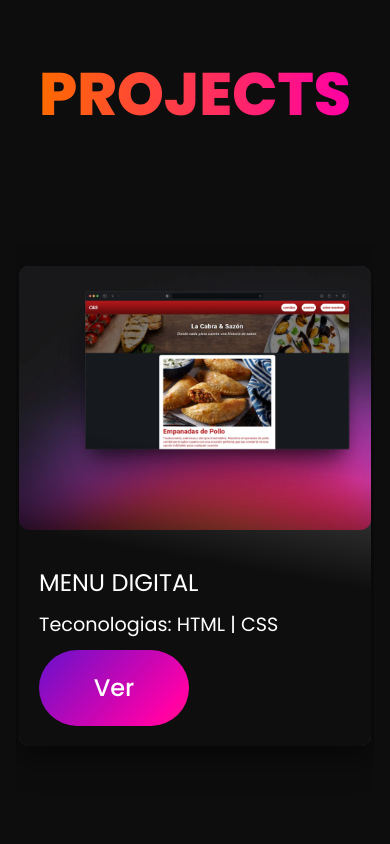
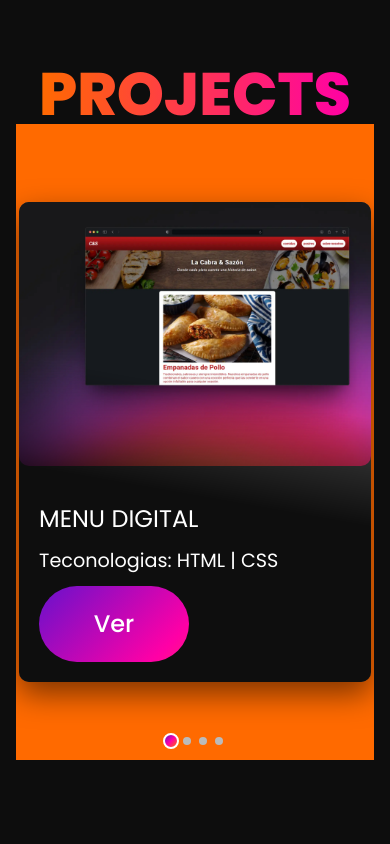
Before and after one commit to facuuurz/Portafolio-Facundo-Ramirez, a website: page index.html in a window 390 px wide. Shown: the part 800-1644 px from the top of the page. Drawn offline with nearby package versions, Linux system fonts and the light colour scheme.

```diff
--- a/index.html
+++ b/index.html
@@ -141,7 +141,7 @@
 </section>
 
 
-        <section class="min-h-screen flex flex-col items-center justify-center gap-10 max-sm:mt-4" id="stack">
+        <section class="min-h-screen flex flex-col items-center justify-center gap-10 max-sm:pt-28 max-sm:bg-blue-600" id="stack">
             <h3 class="text-6xl font-extrabold text-transparent bg-clip-text bg-[linear-gradient(90deg,#ff6a00,#ff00a6,#6a11cb,#000000)] [background-size:300%]">
                 STACK
             </h3>
--- a/src/css/swiper.css
+++ b/src/css/swiper.css
@@ -77,7 +77,8 @@
     .swiper{
         display: flex;
         align-items: center;
-        min-height: calc(100vh - 15rem);
+        background-color: #ff6a00;
+        height: calc(100vh - 13rem);
     }
 
     .swiper-wrapper{
```
Also changed, not shown: src/output.css.
